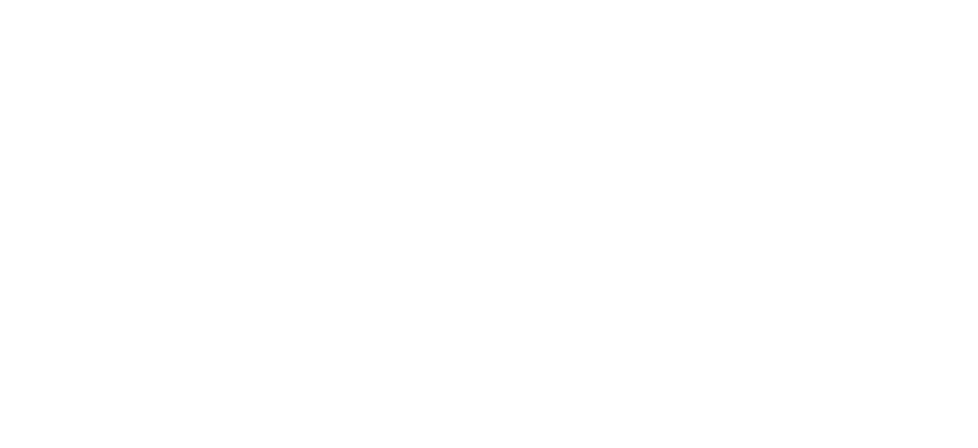
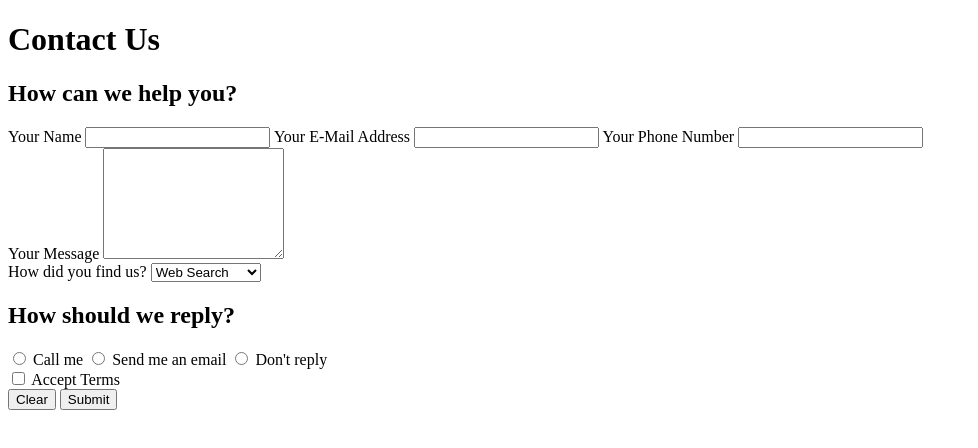
Before and after one commit to jeongsangtae/100day-challenge-forms, a plain HTML site: page challenge.html in a window 1280 px wide. Shown: the whole page, without its empty margins (0-978 px from the left). Drawn offline with Linux system fonts and the light colour scheme.

Commit message:
Form Challenge HTML

```diff
--- a/challenge.html
+++ b/challenge.html
@@ -13,5 +13,68 @@
     <link rel="stylesheet" href="chellenge.css" />
     <title>Form Challenge</title>
   </head>
-  <body></body>
+  <body>
+    <header>
+      <h1>Contact Us</h1>
+    </header>
+    <main>
+      <form action="/challenge.html" method="GET">
+        <section>
+          <h2>How can we help you?</h2>
+
+          <label for="username">Your Name</label>
+          <input type="text" name="user-name" id="username" required />
+          <label for="useremail">Your E-Mail Address</label>
+          <input type="email" name="user-email" id="useremail" required />
+          <label for="userphonenumber">Your Phone Number</label>
+          <input
+            type="number"
+            name="user-phone-number"
+            id="userphonenumber"
+            required
+          />
+        </section>
+
+        <section>
+          <label for="usermassage">Your Message</label>
+          <textarea name="user-massage" id="usermassage" rows="7"></textarea>
+        </section>
+
+        <section>
+          <label for="findus">How did you find us?</label>
+          <select name="find-us" id="findus">
+            <option value="web">Web Search</option>
+            <option value="word">Word of Mouth</option>
+            <option value="other">Other</option>
+          </select>
+        </section>
+
+        <section>
+          <h2>How should we reply?</h2>
+
+          <input type="radio" name="reply" id="reply-phone" value="phone" />
+          <label for="reply-phone">Call me</label>
+          <input type="radio" name="reply" id="reply-email" value="email" />
+          <label for="reply-email">Send me an email</label>
+          <input
+            type="radio"
+            name="reply"
+            id="reply-dontreply"
+            value="reject"
+          />
+          <label for="reply-dontreply">Don't reply</label>
+        </section>
+
+        <section>
+          <input type="checkbox" name="accepterms" id="acceptterms" />
+          <label for="acceptterms">Accept Terms</label>
+        </section>
+
+        <section>
+          <button type="reset">Clear</button>
+          <button type="submit">Submit</button>
+        </section>
+      </form>
+    </main>
+  </body>
 </html>
```
